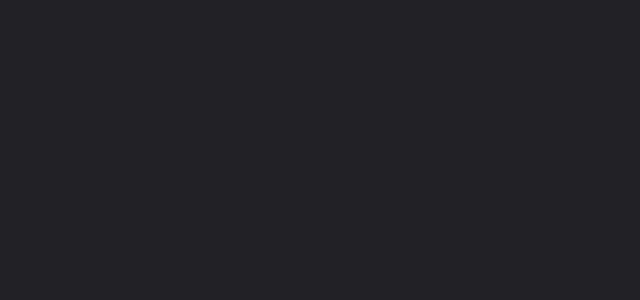
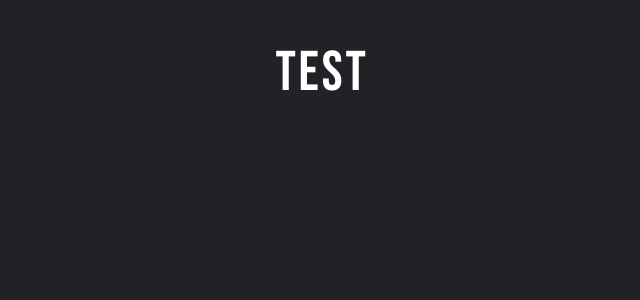
Before and after one commit to radji-yanis/R1T, a React (Vite) app in the folder front/: page /test in a window 1280 px wide. Before the commit this address had no page. Shown: the top 300 px of the page, without its empty margins (318-958 px from the left). Built offline with nearby package versions, Linux system fonts and the light colour scheme.

Commit message:
feat: geolocation structure

```diff
--- a/front/src/App.jsx
+++ b/front/src/App.jsx
@@ -1,12 +1,14 @@
 import { Routes, Route } from "react-router";
 
 import Recherche from "./pages/Recherche.jsx";
+import Test from "./pages/Test.jsx";
 // import MesMatchs from "./pages/MesMatchs.jsx";
 
 function App() {
   return (
     <Routes>
       <Route path="/" element={<Recherche />} />
+      <Route path="/test" element={<Test />} />
       {/* <Route path="/mes-matchs" element={<MesMatchs />} /> */}
     </Routes>
   );
--- /dev/null
+++ b/front/src/pages/Test.jsx
@@ -0,0 +1,12 @@
+import Header from "../components/Header/Header"
+import Geolocation from "../popups/Geolocation/Geolocation";
+
+export default function Test() {
+
+    return (
+        <>
+            <Header titre="Test"/>
+            <Geolocation />
+        </>
+    );
+}
--- /dev/null
+++ b/front/src/popups/Geolocation/Geolocation.jsx
@@ -0,0 +1,3 @@
+export default function Geolocation() {
+
+}
```
Also changed, not shown: front/src/components/GeolocationDrawer.jsx (added, +17 -0 lines), front/src/popups/Geolocation/Geolocation.module.css (added).
